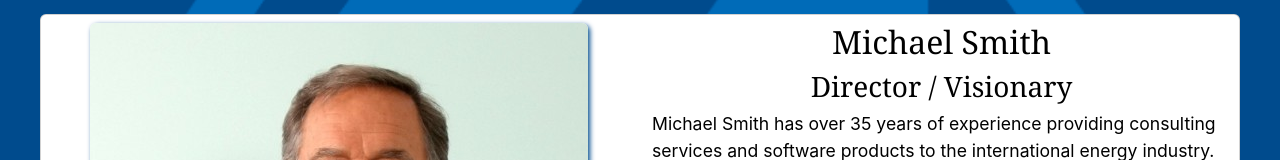
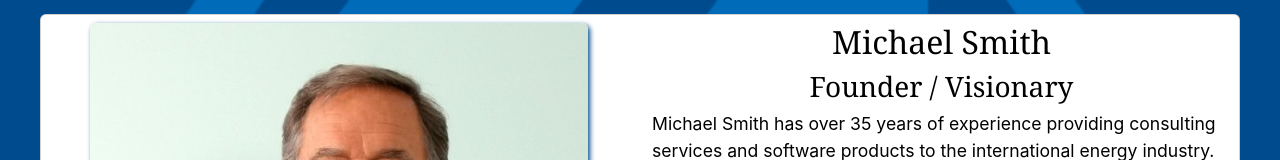
Before and after one commit to JeffGoji/React-Ensyte-Website, a React (Create React App) app: page /michael-smith in a window 1280 px wide. Shown: the part 165-325 px from the top of the page. Built offline with nearby package versions, Linux system fonts and the light colour scheme.

Commit message:
Changed title on Michael.js file.

```diff
--- a/src/components/pages/Michael.js
+++ b/src/components/pages/Michael.js
@@ -21,7 +21,7 @@ const Michael = () => {
                             </div>
                             <div className="col-sm-12 col-md-12 col-lg-6 text-center">
                                 <h2>Michael Smith</h2>
-                                <h3>Director / Visionary</h3>
+                                <h3>Founder / Visionary</h3>
                                 <p className="text-start">Michael Smith has over 35 years of experience providing consulting services and software products to the international energy industry. Michael formed ENSYTE Energy Software, initially incorporated as Michael Smith & Associates, to offer consulting and technical software development services to the international oil and gas industry.
                                 </p>
                                 <p className="text-start">
```
